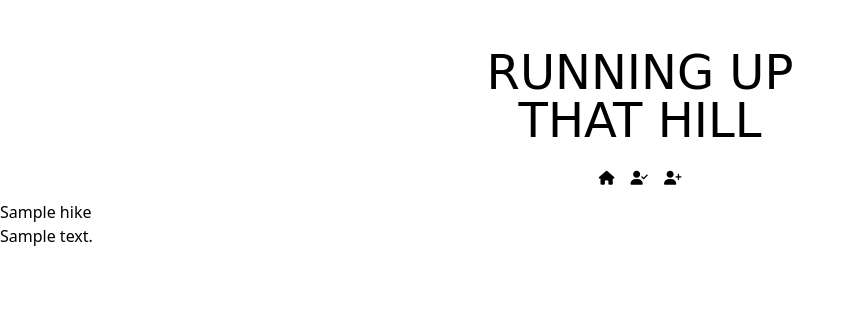
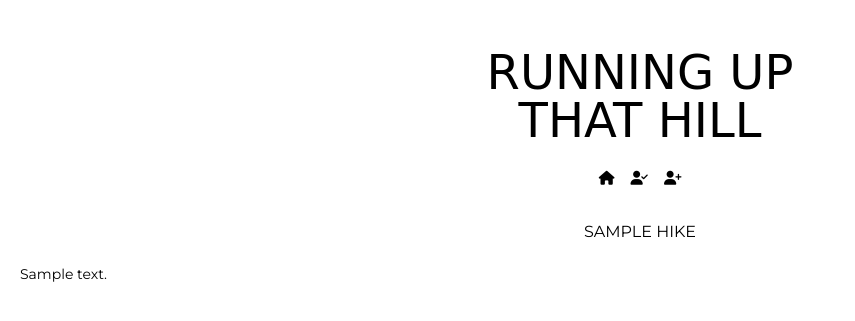
Before and after one commit to becodeorg/hamilton-7-hiking-project-lauranne-colin, a PHP site: template src/views/hike.view.php in a window 1280 px wide. Shown: the top 321 px of the page, without its empty margins (0-855 px from the left). Run offline with PHP 8.4, Linux system fonts and the light colour scheme; the template is opened without the code that fills it: most values are stand-ins (such as "Sample title", 1, 10 or a date in 2020); some libraries are stand-ins or nearby versions; some web fonts are replaced.

```diff
--- a/src/public/index.php
+++ b/src/public/index.php
@@ -6,7 +6,7 @@ session_start();
 require 'vendor/autoload.php';
 
 $url = trim(parse_url($_SERVER['REQUEST_URI'], PHP_URL_PATH), '/');
-// $method = $_SERVER['REQUEST_METHOD'];
+$method = $_SERVER['REQUEST_METHOD'];
 
 
 if ($url === '/' || $url === '') {
--- a/src/views/hike.view.php
+++ b/src/views/hike.view.php
@@ -1,3 +1,12 @@
-<h2><?= $hike['hikeName'] ?></h2>
+<script src="https://cdn.tailwindcss.com"></script>
+<style>
+    @import url('https://fonts.googleapis.com/css2?family=Montserrat&display=swap');
+    h2, p {
+        font-family: 'Montserrat', sans-serif;
+    }
+</style>
 
-<p><?= $hike['hikeDescription'] ?></p>
+
+<h2 class="uppercase py-5 flex justify-center"><?= $hike['hikeName'] ?></h2>
+
+<p class="text-sm mx-5"><?= $hike['hikeDescription'] ?></p>
--- a/src/views/includes/footer.view.php
+++ b/src/views/includes/footer.view.php
@@ -1,2 +1,4 @@
+    <footer>
+    </footer>
 </body>
 </html>
--- a/src/views/includes/header.view.php
+++ b/src/views/includes/header.view.php
@@ -2,7 +2,7 @@
 <html lang="en">
 <head>
     <meta charset="UTF-8">
-    <link rel="icon" type="image" href="./icon/01d.png" />
+    <link rel="icon" type="image" href="icon/favicon.ico" />
     <meta name="viewport" content="width=device-width, user-scalable=no, initial-scale=1.0, maximum-scale=1.0, minimum-scale=1.0">
     <meta http-equiv="X-UA-Compatible" content="ie=edge">
     <script src="https://cdn.tailwindcss.com"></script>
```
Also changed, not shown: src/public/icon/favicon.ico (renamed from src/views/includes/icon/01d.png).
